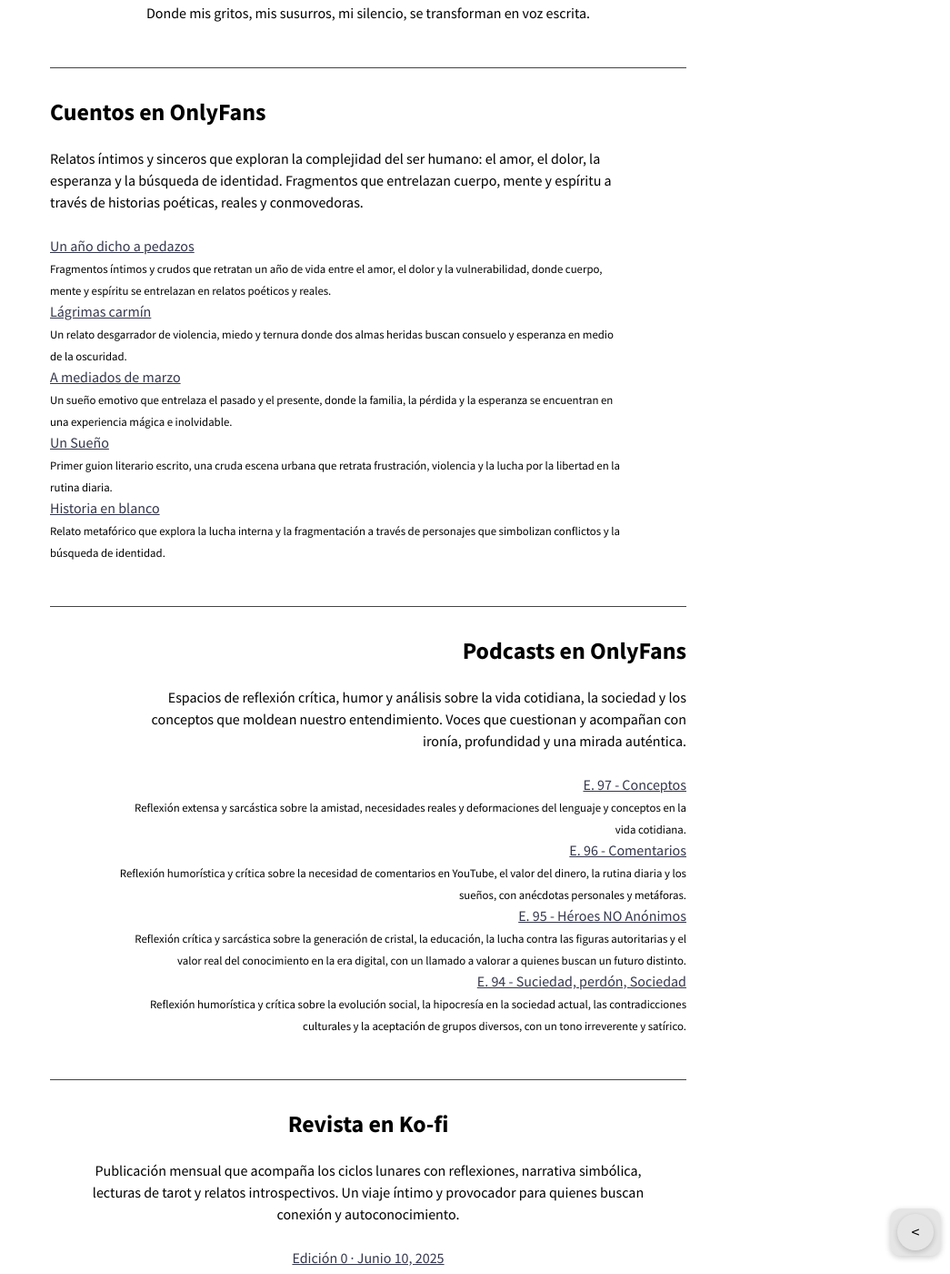
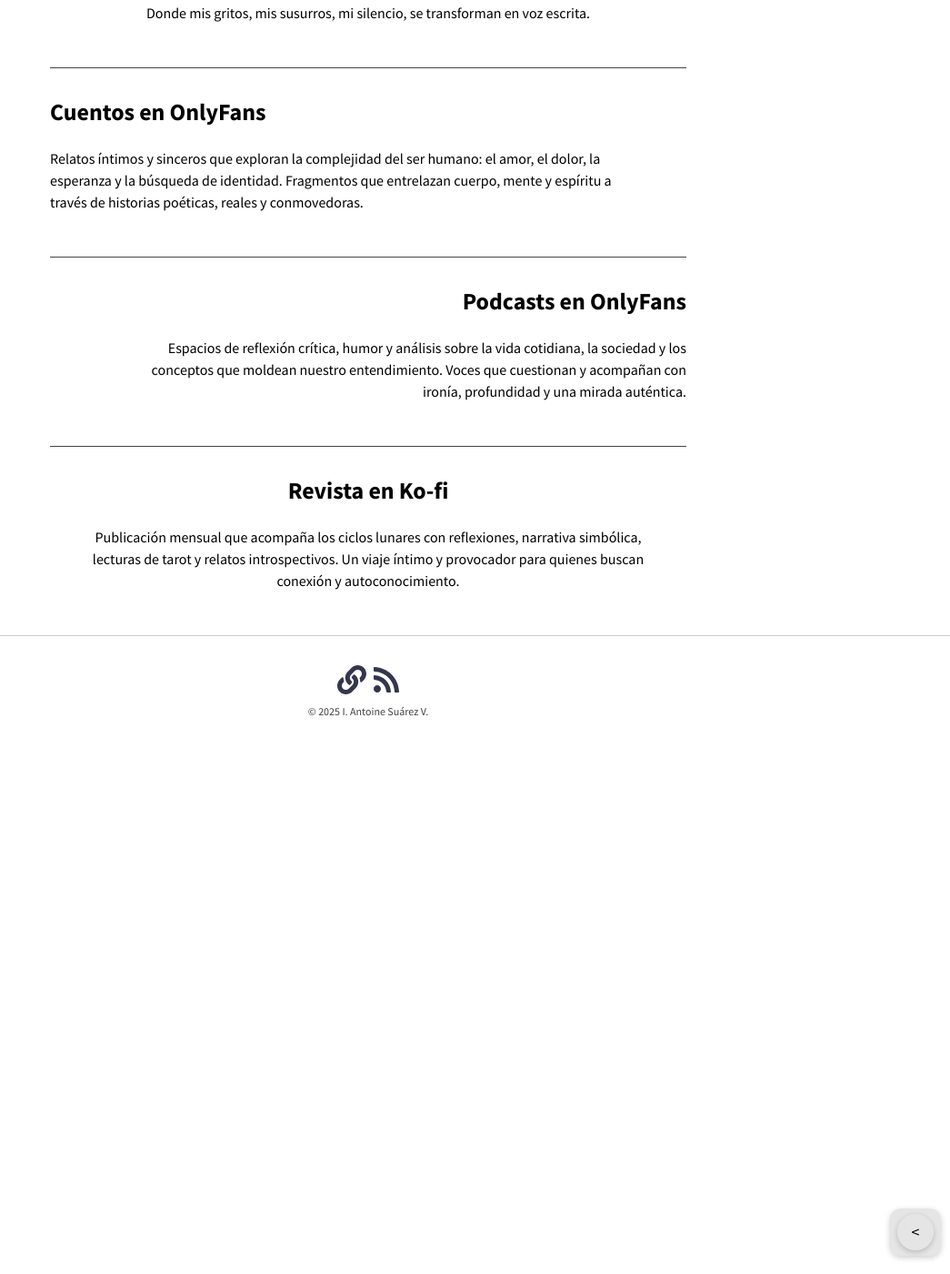
Before and after one commit to KajiiNarumi/iasuarezv, a Jekyll site: the page built from libreta.html, in a window 1280 px wide and 1400 px high, scrolled down 432 px. Shown: the whole window at 91% size, without its empty margins (235-1280 px from the left). Built offline with Jekyll 4.4.1, drawn with Linux system fonts in a browser that asks for light colours; nearby versions of some CDN libraries; some of the changed lines change nothing that is shown; some of the changed text lies outside the part shown.

Commit message:
Update libreta.yml

```diff
--- a/_data/libreta.yml
+++ b/_data/libreta.yml
@@ -1,3 +1,114 @@
+---
+layout: page
+title: "Mi tinta, donde las palabras se vuelven caricias para el alma"
+---
+
+<main class="perfil">
+
+  <section class="text-center bloque">
+    <div class="contenido-limitado">
+      <h1>Mi Libreta</h1>
+      <p>Donde mis gritos, mis susurros, mi silencio, se transforman en voz escrita.</p>
+    </div>
+  </section>
+
+  <section class="bloque text-left">
+    <div class="contenido-limitado">
+      <h3>Cuentos en OnlyFans</h3>
+      <p>Relatos íntimos y sinceros que exploran la complejidad del ser humano: el amor, el dolor, la esperanza y la búsqueda de identidad. Fragmentos que entrelazan cuerpo, mente y espíritu a través de historias poéticas, reales y conmovedoras.</p>
+      <ul>
+        {% for cuento in site.data.libreta.cuentos %}
+          <li>
+            <a href="{{ cuento.url }}" target="_blank" rel="noopener">{{ cuento.title }}</a><br>
+            <small>{{ cuento.desc }}</small>
+          </li>
+        {% endfor %}
+      </ul>
+    </div>
+  </section>
+
+  <section class="bloque text-right">
+    <div class="contenido-limitado">
+      <h3>Podcasts en OnlyFans</h3>
+      <p>Espacios de reflexión crítica, humor y análisis sobre la vida cotidiana, la sociedad y los conceptos que moldean nuestro entendimiento. Voces que cuestionan y acompañan con ironía, profundidad y una mirada auténtica.</p>
+      <ul>
+        {% for podcast in site.data.libreta.podcasts %}
+          <li>
+            <a href="{{ podcast.url }}" target="_blank" rel="noopener">{{ podcast.title }}</a><br>
+            <small>{{ podcast.desc }}</small>
+          </li>
+        {% endfor %}
+      </ul>
+    </div>
+  </section>
+
+  <section class="bloque text-center">
+    <div class="contenido-limitado">
+      <h3>Revista en Ko-fi</h3>
+      <p>Publicación mensual que acompaña los ciclos lunares con reflexiones, narrativa simbólica, lecturas de tarot y relatos introspectivos. Un viaje íntimo y provocador para quienes buscan conexión y autoconocimiento.</p>
+      <ul>
+        {% for revista in site.data.libreta.revista %}
+          <li>
+            <a href="{{ revista.url }}" target="_blank" rel="noopener">{{ revista.title }}</a><br>
+            <small>{{ revista.desc }}</small>
+          </li>
+        {% endfor %}
+      </ul>
+    </div>
+  </section>
+
+</main>
+
+
+<style>
+  .perfil {
+    max-width: 700px;
+    margin: 0 auto;
+  }
+
+  .bloque {
+    border-top: 1px solid #444;
+    padding-top: 2rem;
+    margin-bottom: 3rem;
+  }
+
+  .bloque:first-of-type {
+    border-top: none;
+    padding-top: 0;
+  }
+
+  /* Ajuste del límite según alineación */
+  .text-left .contenido-limitado {
+    max-width: 90%;
+    margin-left: 0;
+    margin-right: 10%;
+  }
+
+  .text-right .contenido-limitado {
+    max-width: 90%;
+    margin-left: 10%;
+    margin-right: 0;
+  }
+
+  .text-center .contenido-limitado {
+    max-width: 90%;
+    margin-left: auto;
+    margin-right: auto;
+  }
+
+  ul, ol {
+  list-style: none;
+  padding-left: 0;
+  margin-left: 0;
+}
+
+</style>
+
+
+
+(Esto es lo que se pone en la otra pagina para poder ver las listas)
+
+
 
 cuentos:
   - title: "Un año dicho a pedazos"
```
